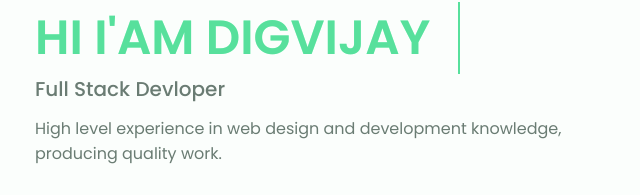
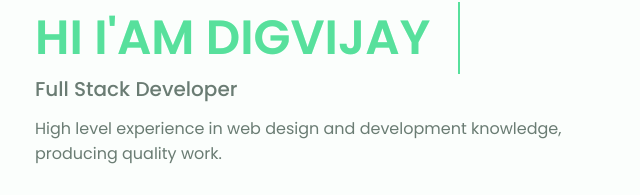
Before and after one commit to digvijay30786/protfolio, a plain HTML site: page index.html in a window 1280 px wide. Shown: the part 182-377 px from the top of the page, 85-725 px from the left. Drawn offline with nearby package versions, Linux system fonts and the light colour scheme; grey boxes are pictures that could not be loaded; files whose address does not match are found by name.

Commit message:
Update index.html

```diff
--- a/index.html
+++ b/index.html
@@ -124,7 +124,7 @@
                         </div>
                         <div class="home__data">
                             <h1 class="home__title" data-text="Hi I'am Digvijay">Hi I'am Digvijay</h1>
-                             <h3 class="home__subtitle">Full Stack Devloper</h3>
+                             <h3 class="home__subtitle">Full Stack Developer</h3>
                              <p class="home__description">High level experience in web design and development knowledge, producing quality work.</p>
 
                              <h3 class="intro-home__subtitle"> <img src="https://thumbs.gfycat.com/DistantRecentChital-size_restricted.gif" width="40%" height="1rem"/> React out to me : </h3>
```
